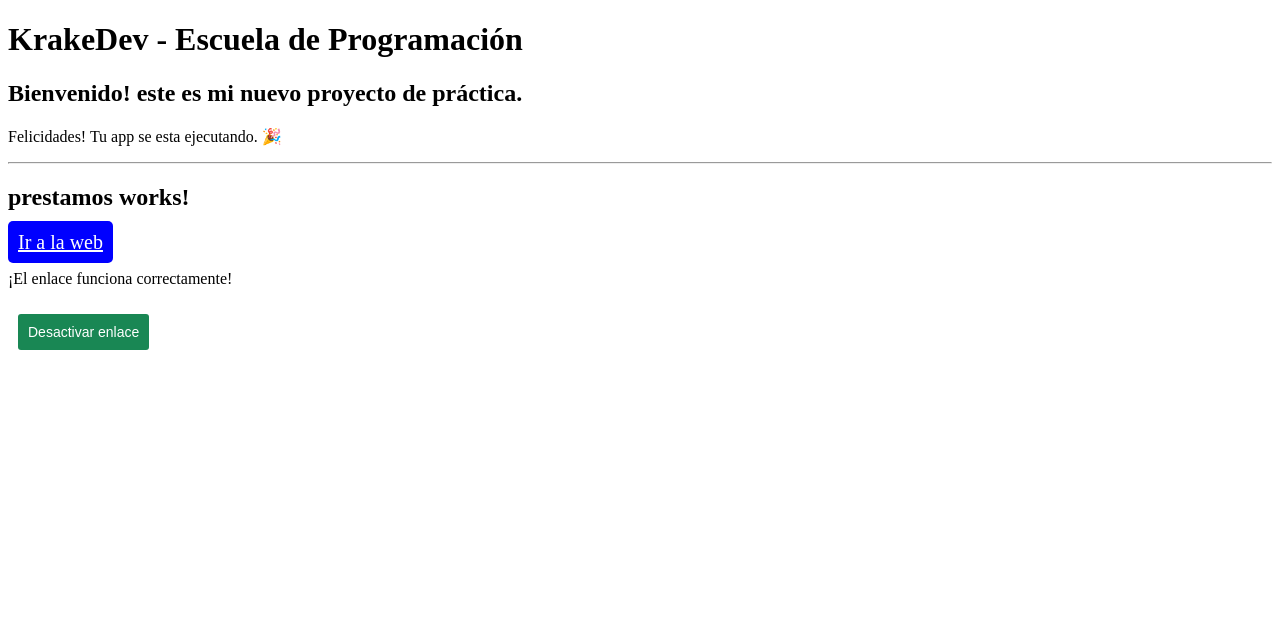
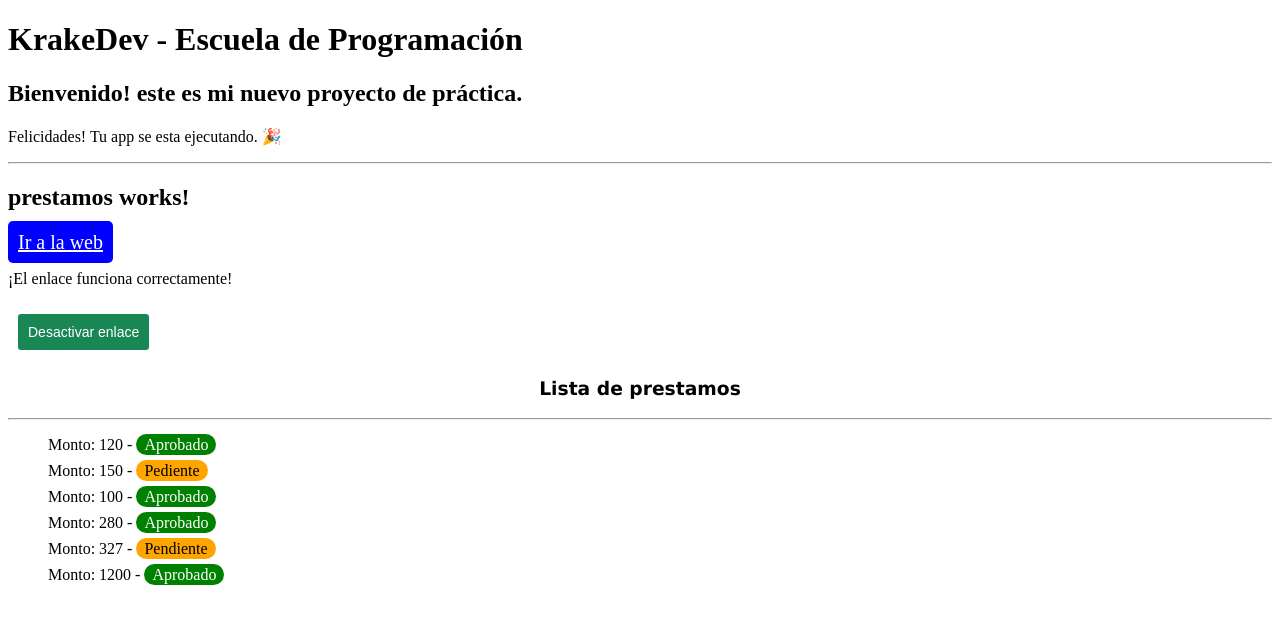
Before and after one commit to hector1603/desarrollo-angular, an Angular app: page / in a window 1280 px wide. Shown: the top 624 px of the page. Built offline with nearby package versions, Linux system fonts and the light colour scheme.

Commit message:
Lista arreglos utilizando el bucle for en los componenetes Usuario y Prestamos

```diff
--- a/src/app/app.ts
+++ b/src/app/app.ts
@@ -7,7 +7,7 @@ import { Prestamos } from './prestamos/prestamos';
 
 @Component({
   selector: 'app-root',
-  imports: [Prestamos],
+  imports: [Prestamos, Usuario],
   templateUrl: './app.html',
   styleUrl: './app.css'
 })
--- a/src/app/prestamos/prestamos.css
+++ b/src/app/prestamos/prestamos.css
@@ -13,3 +13,25 @@ a {
     font-size: 20px;
     border-radius: 5px;
 }
+
+.sub-title {
+    text-align: center;
+    font-family: 'Lucida Sans', 'Lucida Sans Regular';
+}
+
+li {
+    margin-bottom: 8px;
+}
+
+.aprobado {
+    background-color: green;
+    border-radius: 20px;
+    padding: 2px 8px;
+    color: #fff;
+}
+
+.pendiente {
+    background-color: orange;
+    border-radius: 20px;
+    padding: 2px 8px;
+}
--- a/src/app/prestamos/prestamos.html
+++ b/src/app/prestamos/prestamos.html
@@ -9,3 +9,18 @@
     <p>Lo sentimos, este enlace no está disponible.</p>
     <button class="btn btn-default" (click)="cambiarEstadoEnlace()">Activar enlace</button>
 }
+
+<h3 class="sub-title">Lista de prestamos</h3>
+<hr>
+
+<ul>
+    @for (prestamo of prestamosList; track prestamo.id) {
+        @if(prestamo.estado == 'Aprobado') {
+            <li>Monto: {{ prestamo.monto }} - <span class="aprobado">{{ prestamo.estado }}</span></li>
+        } @else {
+            <li>Monto: {{ prestamo.monto }} - <span class="pendiente">{{ prestamo.estado }}</span></li>
+        }
+    } @empty {
+        <p class="message">No existen prestamos!</p>
+    }
+</ul>
--- a/src/app/prestamos/prestamos.ts
+++ b/src/app/prestamos/prestamos.ts
@@ -10,6 +10,15 @@ export class Prestamos {
   public enlaceWeb: string = "https://linkedin.com"
   estadoEnlace = true;
 
+  prestamosList = [
+    { id: 1, monto: 120, estado: 'Aprobado' },
+    { id: 2, monto: 150, estado: 'Pediente' },
+    { id: 3, monto: 100, estado: 'Aprobado' },
+    { id: 4, monto: 280, estado: 'Aprobado' },
+    { id: 5, monto: 327, estado: 'Pendiente' },
+    { id: 6, monto: 1200, estado: 'Aprobado' },
+  ]
+
   cambiarEstadoEnlace() {
     if (this.estadoEnlace) {
       this.estadoEnlace = false;
--- a/src/app/usuario/usuario.css
+++ b/src/app/usuario/usuario.css
@@ -9,3 +9,23 @@ a {
     color: #fff;
     padding: 8px;
 }
+
+h3 {
+    text-align: center;
+    font-family: 'Lucida Sans', 'Lucida Sans Regular';
+}
+
+ul {
+    display: flex;
+}
+
+.card {
+    border: 1px solid #797979;
+    border-radius: 3px;
+    margin: 0 10px;
+    padding: 15px;
+}
+
+.message {
+    font-size: 1.5rem;
+}
--- a/src/app/usuario/usuario.html
+++ b/src/app/usuario/usuario.html
@@ -11,3 +11,14 @@
 }
 
 <button class="btn btn-primary" (click)="cambiarDireccion()">Cambiar dirección</button>
+
+<h3 class="sub-title">Marcas de Autos</h3>
+
+<ul>
+    @for (marca of marcaAutos; track marca.id;
+        let indice = $index, contador = $count, par = $even, impar = $odd) {
+        <li class="card">{{ marca.id }} - {{ marca.nombre }}</li>
+    } @empty {
+        <p class="message">La lista de autos está vacia!</p>
+    }
+</ul>
--- a/src/app/usuario/usuario.ts
+++ b/src/app/usuario/usuario.ts
@@ -10,6 +10,18 @@ export class Usuario {
   public web: string = 'https://amazon.com';
   redirigir = true;
 
+  marcaAutos = [
+    {id: 1, nombre: 'Toyota'},
+    {id: 2, nombre: 'Jeep'},
+    {id: 3, nombre: 'BMW'},
+    {id: 4, nombre: 'Mazda'},
+    {id: 5, nombre: 'Nissan'},
+  ]
+
+  ngOnInit() {
+    //this.marcaAutos = [];
+  }
+
   cambiarDireccion()  {
     if (this.redirigir) {
       this.redirigir = false;
--- a/src/styles.css
+++ b/src/styles.css
@@ -1,5 +1,9 @@
+li {
+    list-style: none;
+}
+
 .title {
-    border-bottom: 1px solid #000f00;
+    border-bottom: 1px solid #bbbbbb;
     text-align: center;
     padding: 8px;
 }
@@ -25,3 +29,7 @@
     background-color: #dc3545;
     color: #ffffff;
 }
+
+.message {
+    font-size: 1.5rem;
+}
```
